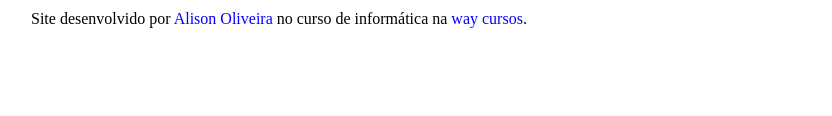
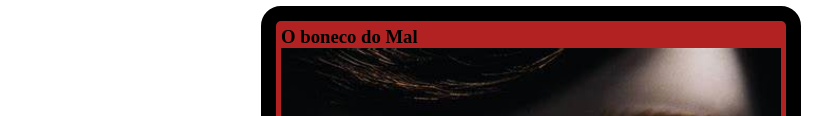
Before and after one commit to Elonmansk/Projeto-Alisson, a plain HTML site: page index.html in a window 1280 px wide. Shown: the part 2316-2432 px from the top of the page, without its empty margins (109-941 px from the left). Before the commit the page ends 2349 px from the top, so only its background shows below. Drawn offline with Linux system fonts and the light colour scheme; a script that the page names is missing.

Commit message:
sitelixo

```diff
--- a/index.html
+++ b/index.html
@@ -61,6 +61,13 @@
 
 </div>
 
+<div class="Filmes">
+ <h3>O boneco do Mal</h3>
+
+
+ <img src="images/OIP (2).jfif" alt="" class="Poster">
+
+</div>
 
 
     </main>
```
